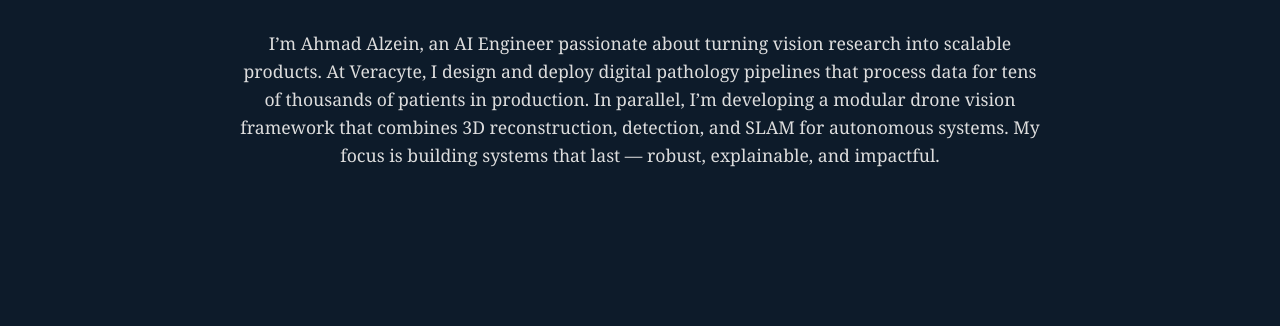
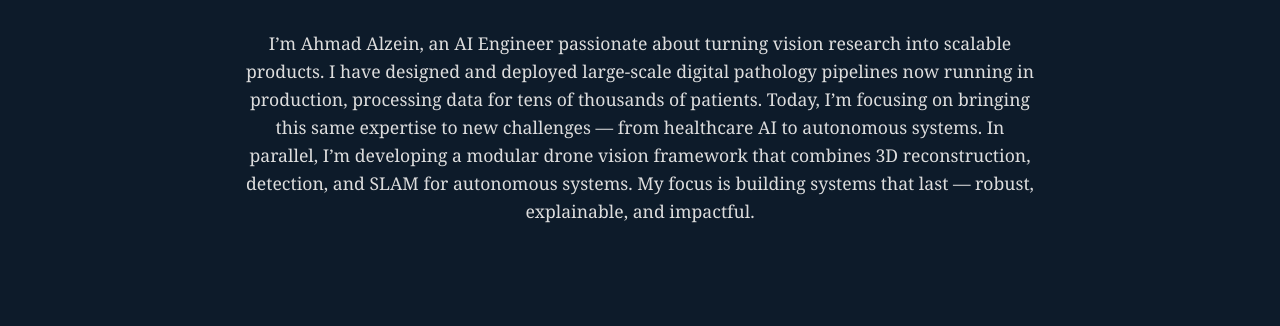
Before and after one commit to Ahmad-Alzein/Ahmad-Alzein.github.io, a plain HTML site: page main.html in a window 1280 px wide. Shown: the part 650-976 px from the top of the page. Drawn offline with Linux system fonts and the light colour scheme.

Commit message:
Update main.html

```diff
--- a/main.html
+++ b/main.html
@@ -268,7 +268,7 @@
     <h2 class="section-title">About Me</h2>
     <p>
       I’m Ahmad Alzein, an AI Engineer passionate about turning vision research into scalable products.
-      At Veracyte, I design and deploy digital pathology pipelines that process data for tens of thousands of patients in production.
+      I have designed and deployed large-scale digital pathology pipelines now running in production, processing data for tens of thousands of patients. Today, I’m focusing on bringing this same expertise to new challenges — from healthcare AI to autonomous systems.
       In parallel, I’m developing a modular drone vision framework that combines 3D reconstruction, detection, and SLAM for autonomous systems.
       My focus is building systems that last — robust, explainable, and impactful.
     </p>
```
